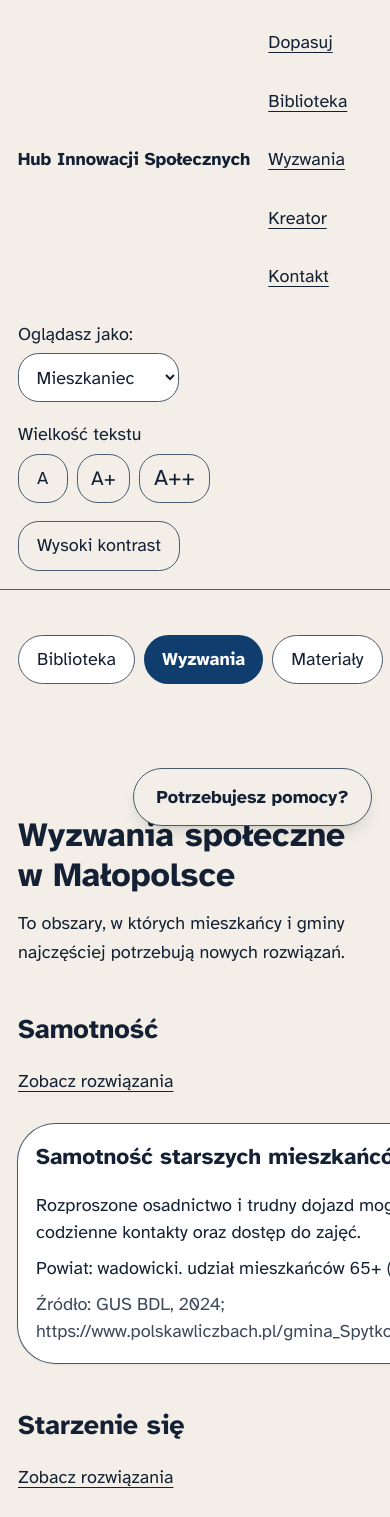
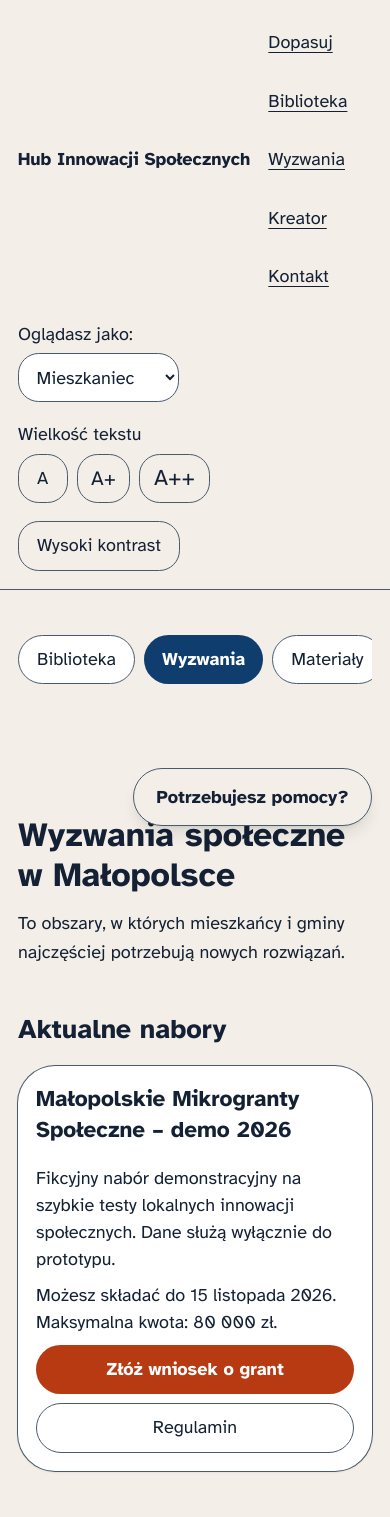
Before and after one commit to NightfallHT/ha-katon, a Next.js app in the folder web/: page /wyzwania in a window 390 px wide. Shown: the top 1517 px of the page. Built offline with nearby package versions, Linux system fonts and the light colour scheme.

Commit message:
Show open grant calls on Wyzwania and Kreator.
Adds printable regulamin, source-link selectors, video captions, and 320px checks for more routes.

```diff
--- a/web/app/biblioteka/[id]/page.tsx
+++ b/web/app/biblioteka/[id]/page.tsx
@@ -67,6 +67,7 @@ export default async function InnovationPage({
               className="inline-flex min-h-11 items-center font-medium underline underline-offset-4"
               href={item.source_url}
               rel="noreferrer"
+              data-source="innovation"
             >
               Zobacz w bazie ROPS
             </a>
--- a/web/app/kreator/page.tsx
+++ b/web/app/kreator/page.tsx
@@ -1,4 +1,5 @@
 import Link from "next/link";
+import { OpenCalls } from "@/components/open-calls";
 import { ResourceNav } from "@/components/resource-nav";
 import { Card, CardContent, CardHeader, CardTitle } from "@/components/ui/card";
 import { calls } from "@/content/catalog";
@@ -78,6 +79,7 @@ export default function KreatorPage() {
           </Card>
         </li>
       </ul>
+      <OpenCalls />
     </div>
   );
 }
--- a/web/app/wyzwania/page.tsx
+++ b/web/app/wyzwania/page.tsx
@@ -1,4 +1,5 @@
 import Link from "next/link";
+import { OpenCalls } from "@/components/open-calls";
 import { ResourceNav } from "@/components/resource-nav";
 import { Card, CardContent, CardHeader, CardTitle } from "@/components/ui/card";
 import { challenges } from "@/content/catalog";
@@ -14,13 +15,15 @@ export default function WyzwaniaPage() {
   );
 
   return (
-    <div>
+    <div className="min-w-0">
       <ResourceNav current="/wyzwania" />
       <h1 className="text-3xl font-bold">Wyzwania społeczne w Małopolsce</h1>
       <p className="mt-3 max-w-prose">
         To obszary, w których mieszkańcy i gminy najczęściej potrzebują nowych
         rozwiązań.
       </p>
+
+      <OpenCalls />
 
       {groups.map(([category, items]) => (
         <section key={category} className="mt-10">
@@ -55,10 +58,10 @@ export default function WyzwaniaPage() {
         </section>
       ))}
 
-      <section className="mt-12">
+      <section className="mt-12 max-md:hidden">
         <h2 className="text-2xl font-bold">Te same dane w tabeli</h2>
-        <div className="mt-4 overflow-x-auto">
-          <table className="w-full min-w-[40rem] border-collapse text-left">
+        <div className="mt-4 w-full min-w-0 overflow-x-auto">
+          <table className="w-full border-collapse text-left text-sm">
             <caption className="mb-2 text-left">
               Wyzwania, wskaźniki i powiaty.
             </caption>
--- a/web/components/innovation-card.tsx
+++ b/web/components/innovation-card.tsx
@@ -53,6 +53,9 @@ export function InnovationCard({ innovation, why, compact }: Props) {
         <p>{innovation.summary}</p>
         <p className="text-muted-foreground">
           Etap: {stageLabel(innovation.stage)}. {ratingText(innovation)}.
+          {innovation.target_groups.length
+            ? ` Dla kogo: ${innovation.target_groups.join(", ")}.`
+            : ""}
         </p>
         {why ? (
           <p
@@ -78,6 +81,7 @@ export function InnovationCard({ innovation, why, compact }: Props) {
               className="inline-flex min-h-11 items-center justify-center rounded-full border border-border px-4 font-medium"
               href={innovation.source_url}
               rel="noreferrer"
+              data-source="innovation"
             >
               Zobacz w bazie ROPS
             </a>
--- /dev/null
+++ b/web/components/open-calls.tsx
@@ -0,0 +1,61 @@
+import Link from "next/link";
+import { Card, CardContent, CardHeader, CardTitle } from "@/components/ui/card";
+import { calls } from "@/content/catalog";
+
+function deadlineLabel(iso: string) {
+  const date = new Date(`${iso}T00:00:00`);
+  if (Number.isNaN(date.getTime())) return iso;
+  return new Intl.DateTimeFormat("pl-PL", { dateStyle: "long" }).format(date);
+}
+
+export function OpenCalls() {
+  const open = calls.filter((item) => item.is_open);
+  const closed = calls.filter((item) => !item.is_open);
+
+  return (
+    <section data-calls className="mt-10" aria-labelledby="nabory-heading">
+      <h2 id="nabory-heading" className="text-2xl font-bold">
+        Aktualne nabory
+      </h2>
+      {open.length ? (
+        <ul className="mt-4 grid gap-4">
+          {open.map((item) => (
+            <li key={item.name}>
+              <Card>
+                <CardHeader>
+                  <CardTitle className="text-xl font-bold break-words">{item.name}</CardTitle>
+                </CardHeader>
+                <CardContent className="space-y-2">
+                  <p>{item.description}</p>
+                  <p>
+                    Możesz składać do {deadlineLabel(item.deadline)}. Maksymalna kwota:{" "}
+                    {item.budget_max.toLocaleString("pl-PL")} zł.
+                  </p>
+                  <p className="flex flex-col gap-2">
+                    <Link
+                      href="/kreator/grant"
+                      className="inline-flex min-h-11 w-full items-center justify-center rounded-full bg-accent px-4 text-center font-semibold text-accent-foreground"
+                    >
+                      Złóż wniosek o grant
+                    </Link>
+                    <a
+                      href={item.regulamin_url}
+                      className="inline-flex min-h-11 w-full items-center justify-center rounded-full border border-border px-4 text-center font-medium"
+                    >
+                      Regulamin
+                    </a>
+                  </p>
+                </CardContent>
+              </Card>
+            </li>
+          ))}
+        </ul>
+      ) : (
+        <p className="mt-3">
+          Nabór jest obecnie zamknięty.
+          {closed[0] ? ` Następny termin: ${deadlineLabel(closed[0].deadline)}.` : ""}
+        </p>
+      )}
+    </section>
+  );
+}
--- a/web/components/resource-nav.tsx
+++ b/web/components/resource-nav.tsx
@@ -12,7 +12,7 @@ export function ResourceNav({ current }: { current: string }) {
   return (
     <div className="pb-20">
       <nav aria-label="Zasobnik wiedzy" className="mb-8">
-        <ul className="-mx-4 flex gap-2 overflow-x-auto px-4 pb-1 sm:mx-0 sm:flex-wrap sm:overflow-visible sm:px-0">
+        <ul className="flex w-full min-w-0 max-w-full gap-2 overflow-x-auto pb-1">
           {LINKS.map((item) => (
             <li key={item.href} className="shrink-0">
               {item.href === current ? (
--- a/web/content/seed/calls.json
+++ b/web/content/seed/calls.json
@@ -5,7 +5,7 @@
     "is_open": true,
     "deadline": "2026-11-15",
     "budget_max": 80000,
-    "regulamin_url": "/demo/regulamin-mikrogranty-2026.pdf"
+    "regulamin_url": "/demo/regulamin-mikrogranty-2026.html"
   },
   {
     "name": "Lokalne Usługi Blisko Domu – demo 2027",
--- /dev/null
+++ b/web/public/demo/regulamin-mikrogranty-2026.html
@@ -0,0 +1,24 @@
+<!doctype html>
+<html lang="pl">
+  <head>
+    <meta charset="utf-8" />
+    <meta name="viewport" content="width=device-width, initial-scale=1" />
+    <title>Regulamin naboru — Mikrogranty demo 2026</title>
+    <style>
+      body { font: 1.125rem/1.6 system-ui, sans-serif; max-width: 42rem; margin: 0 auto; padding: 1.5rem; color: #142033; background: #f3efe8; }
+      h1 { font-size: 1.7rem; }
+      a { color: #0f3d6e; }
+    </style>
+  </head>
+  <body>
+    <h1>Regulamin naboru (demo)</h1>
+    <p>To jest fikcyjny regulamin na prototyp HackYeah 2026. Nie składa się prawdziwych wniosków.</p>
+    <ol>
+      <li>Składać mogą organizacje społeczne i osoby prywatne z Małopolski.</li>
+      <li>Kwota do 80 000 zł. Szkic wniosku powstaje w Kreatorze.</li>
+      <li>Termin: 15 listopada 2026.</li>
+      <li>Ocena: pracownicy ROPS w panelu administratora.</li>
+    </ol>
+    <p><a href="/kreator/grant">Wróć do wniosku</a></p>
+  </body>
+</html>
```
Also changed, not shown: 4 other files (tests, documents, lock files or other folders).
